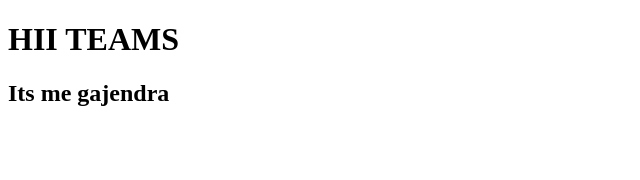
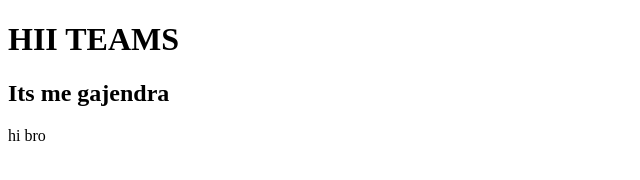
Before and after one commit to gajendrahv/freshersbatch-oct16, a plain HTML site: page abc.html in a window 1280 px wide. Shown: the full height of the page, 0-640 px from the left. Drawn offline with Linux system fonts and the light colour scheme.

Commit message:
Adi
hi bro

```diff
--- a/abc.html
+++ b/abc.html
@@ -9,5 +9,6 @@
 <body>
     <h1>HII TEAMS</h1>
     <h2>Its me gajendra</h2>
+    hi bro
 </body>
 </html>
```
